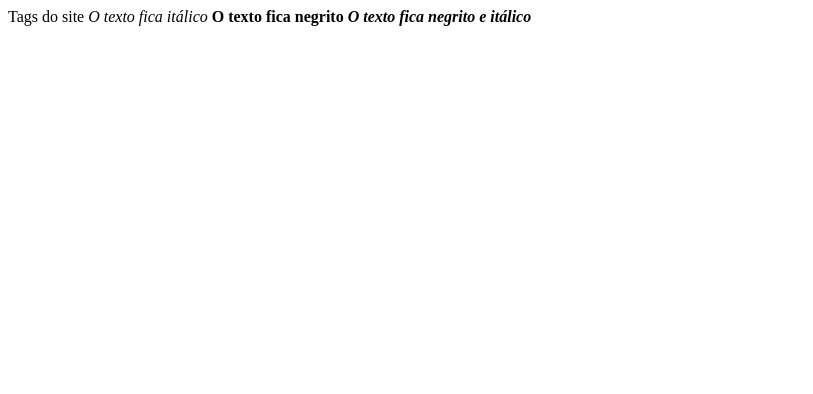
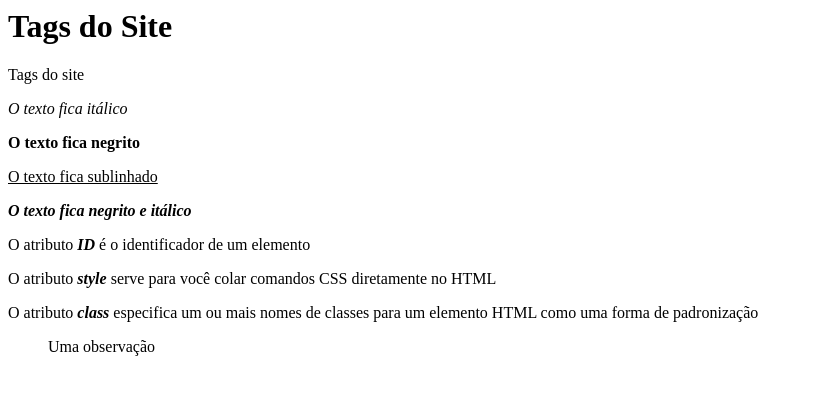
Before and after one commit to asventura96/web-developer, a plain HTML site: page html/index.html in a window 1280 px wide. Shown: the whole page, without its empty margins (0-813 px from the left). Drawn offline with Linux system fonts and the light colour scheme.

Commit message:
Inserção de aprendizado

```diff
--- a/html/index.html
+++ b/html/index.html
@@ -1,11 +1,17 @@
-<html>
-    <head>
-        <title>Aprendizado de HTML</title>
+<html> <!--Tag base do HTML-->
+    <head> <!--Tag de Cabeçalho do Site-->
+        <title>Aprendizado de HTML</title> <!--Tag de Título do Site-->
     </head>
-    <body>
-        Tags do site
-        <i>O texto fica itálico</i>
-        <strong>O texto fica negrito</strong>
-        <strong><i>O texto fica negrito e itálico</i></strong>
+    <body> <!--Tag de Corpo do Site-->
+        <h1>Tags do Site</h1> <!--Tag de Cabeçalho do site de Nível 1-->
+        <p>Tags do site</p> <!--Tag de Parágrafo do Site-->
+        <p><i>O texto fica itálico</i></p> <!--Texto em Itálico-->
+        <p><strong>O texto fica negrito</strong></p> <!--Texto em Negrito-->
+        <p><u>O texto fica sublinhado</u></p> <!--Texto Sublinhado-->
+        <p><strong><i>O texto fica negrito e itálico</i></strong></p> <!--Texto em Itálico e Negrito-->
+        <p>O atributo <strong><i>ID</i></strong> é o identificador de um elemento</p>
+        <p>O atributo <strong><i>style</i></strong> serve para você colar comandos CSS diretamente no HTML</p>
+        <p>O atributo <strong><i>class</i></strong> especifica um ou mais nomes de classes para um elemento HTML como uma forma de padronização</p>
+        <blockquote>Uma observação</blockquote> <!--Tag de Citação do Site-->
     </body>
 </html>
```
